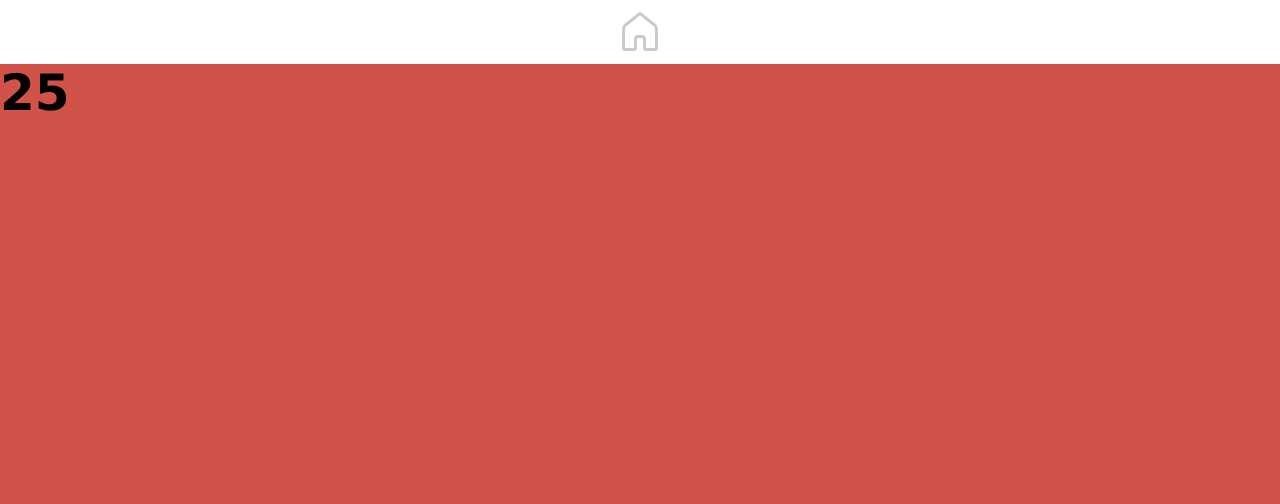
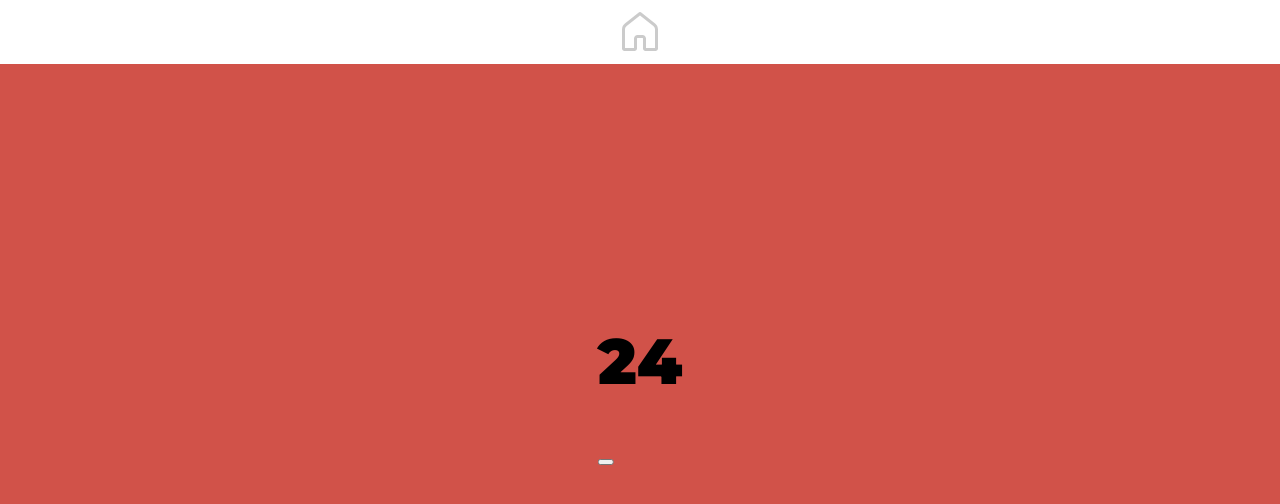
Before and after one commit to ethanolle/CrashTest, a React (Create React App) app: page /Pomodoro in a window 1280 px wide. Shown: the top 504 px of the page. Built offline with nearby package versions, Linux system fonts and the light colour scheme.

Commit message:
added counter + button

```diff
--- a/public/index.html
+++ b/public/index.html
@@ -15,6 +15,8 @@
       user's mobile device or desktop. See https://developers.google.com/web/fundamentals/web-app-manifest/
     -->
     <link rel="manifest" href="%PUBLIC_URL%/manifest.json" />
+    <link rel="preconnect" href="https://fonts.gstatic.com">
+<link href="https://fonts.googleapis.com/css2?family=Montserrat:wght@900&display=swap" rel="stylesheet">
     <!--
       Notice the use of %PUBLIC_URL% in the tags above.
       It will be replaced with the URL of the `public` folder during the build.
--- a/src/components/Pomodoro/CountDownClock.css
+++ b/src/components/Pomodoro/CountDownClock.css
@@ -1,3 +1,14 @@
 h1,h2,h3,h4{
     margin: 0px;
 }
+
+.counterContainer{
+    margin: 0;
+    font-size: clamp(50px,5vw,70px);
+    position: absolute;
+    top: 50%;
+    left: 50%;
+    margin-right: -50%;
+    transform: translate(-50%, -50%);
+    font-family: 'Montserrat', sans-serif;
+}
--- a/src/components/Pomodoro/CountdownClock.js
+++ b/src/components/Pomodoro/CountdownClock.js
@@ -1,11 +1,23 @@
 import './CountDownClock.css';
-import { useState } from 'react';
+// import { useState, useEffect } from 'react';
+import Countdown from 'react-countdown';
 
 const CountDownClock = () => {
-  const [minutesLeft, setMinutesLeft] = useState(25);
   return (
     <div className='CountDownClockContainer'>
-      <h1 className='this is the countDown'>{minutesLeft}</h1>
+      <div className='counterContainer'>
+        <Countdown
+          className='counterNum'
+          date={Date.now() + 1500000}
+          intervalDelay={0}
+          precision={3}
+          renderer={(props) => (
+            // <div>{props.total}</div> To Put it in ms
+            <div>{Math.floor(props.total / 60000)}</div>
+          )}
+        />
+        <button></button>
+      </div>
     </div>
   );
 };
--- a/src/pages/Main/Main.css
+++ b/src/pages/Main/Main.css
@@ -1,4 +1,4 @@
-button {
+.button {
   -webkit-appearance: button;
   -webkit-writing-mode: horizontal-tb !important;
   text-rendering: auto;
@@ -26,7 +26,7 @@ button {
   font-size: 1rem;
   border-radius: 5vmin;
 }
-button:focus { outline: none; }
+.button:focus { outline: none; }
 .buttonContainer{
   display: flex;
   justify-content: center;
```
